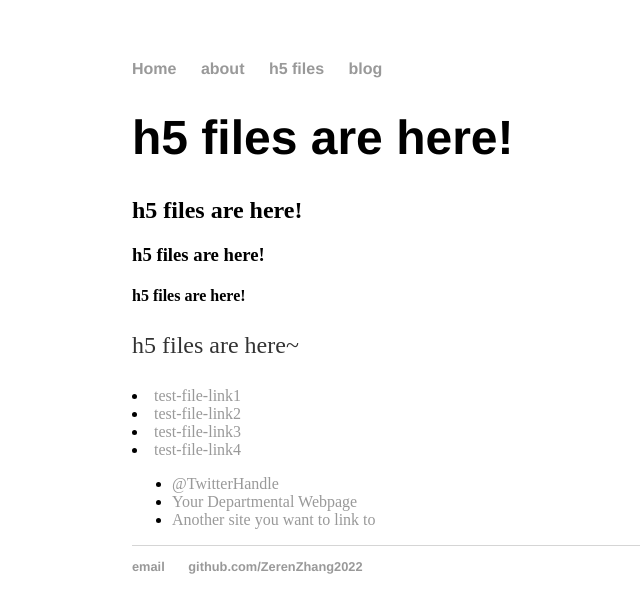
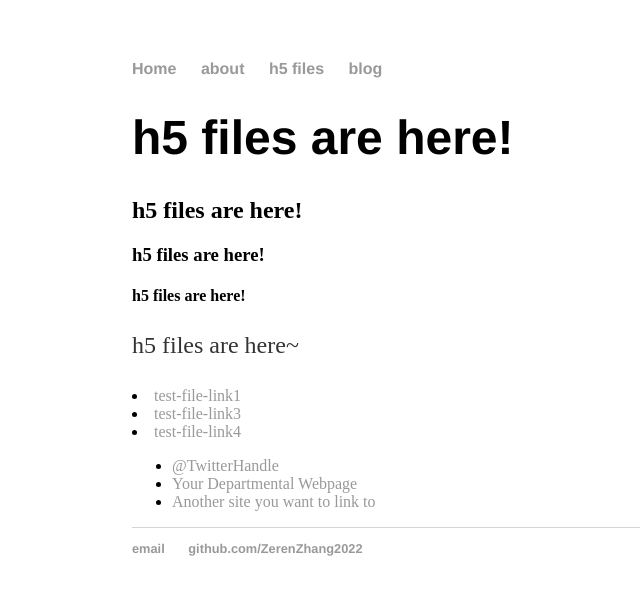
Before and after one commit to ZerenZhang2022/ZerenZhang2022.github.io, a Jekyll site: the page built from h5 files/index.html, in a window 1280 px wide. Shown: the top 613 px of the page, without its empty margins (60-700 px from the left). Built offline with Jekyll 4.4.1, drawn with Linux system fonts in a browser that asks for light colours.

Commit message:
Update index.html

```diff
--- a/h5 files/index.html
+++ b/h5 files/index.html
@@ -10,9 +10,8 @@
 			<h4>h5 files are here!</h4>
 			<p>h5 files are here~</p>
       <li><a href="https://github.com/ZerenZhang2022/MEng-Design-Project-Zeren/tree/main/experiment-epochs-only/CIFAR-10/Lenet/output%20files/050.h5">test-file-link1</a></li>
-      <li><a href="/h5 files">test-file-link2</a></li>
       <li><a href="/h5 files/Alexnet-Cifar10-epoch450.h5">test-file-link3</a></li>
-      <li><a href="/Alexnet-Cifar10-epoch450.h5">test-file-link4</a></li>
+      <li><a href="/h5 files/Alexnet/Alexnet-Cifar10-epoch500.h5">test-file-link4</a></li>
 
 
 			<ul class="contacts">
```
